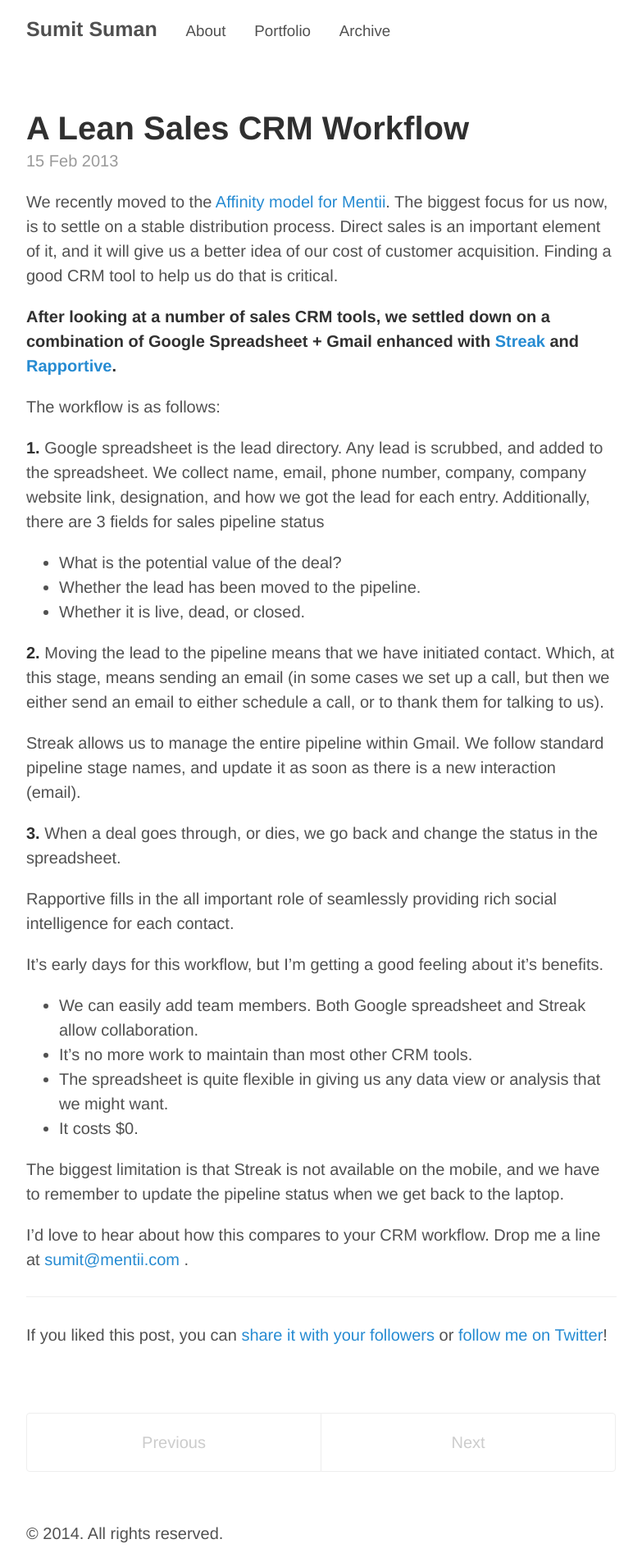
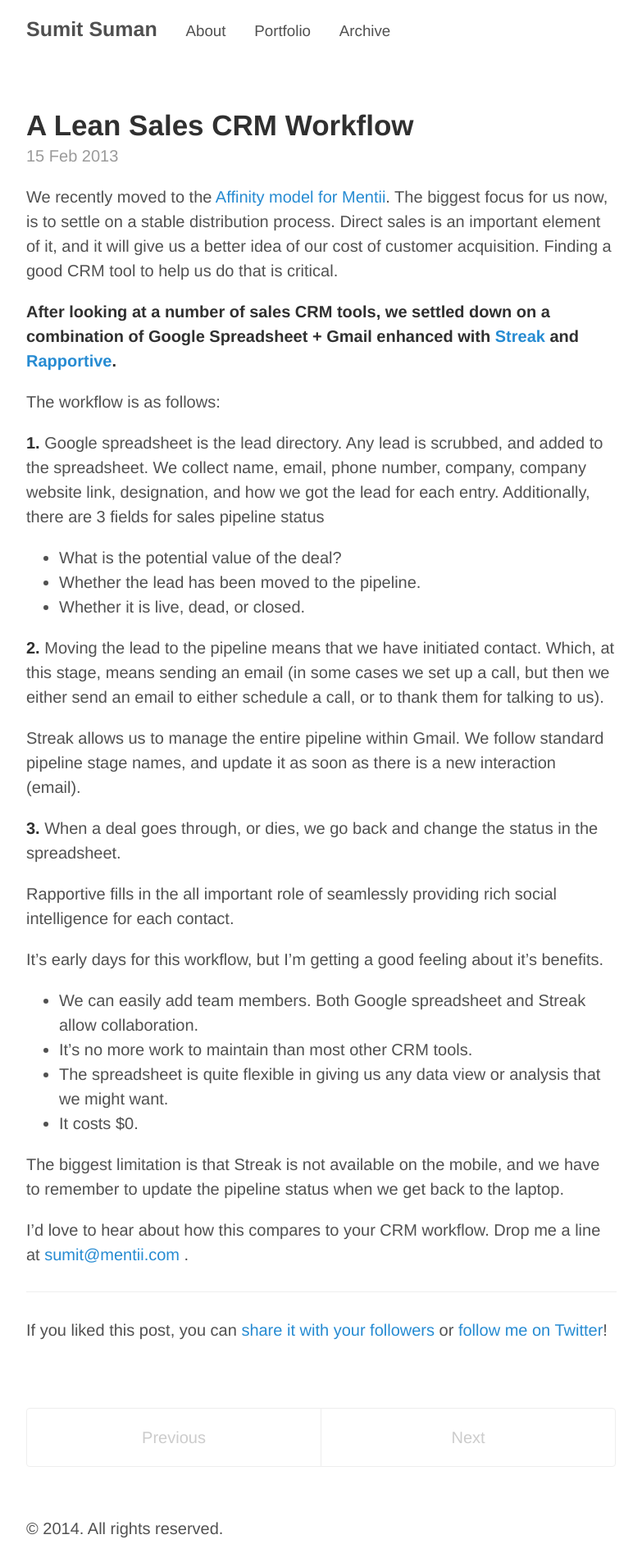
Before and after one commit to sumitsuman/sumitsuman.github.io, a Jekyll site: the page built from index.html, in a window 1280 px wide. Shown: the whole page at 82% size, without its empty margins (248-1031 px from the left). Built offline with Jekyll 4.4.1, drawn with Linux system fonts in a browser that asks for light colours; Markdown is read by kramdown in place of the engine named in the settings; the list of posts is cut into pages by our own code.

Commit message:
CSS Edits-1

```diff
--- a/public/css/poole.css
+++ b/public/css/poole.css
@@ -88,7 +88,7 @@
   text-rendering: optimizeLegibility;
 }
 h1 {
-  font-size: 2rem;
+  font-size: 1.75rem;
 }
 h2 {
   margin-top: 1rem;
@@ -162,9 +162,9 @@
 pre {
   display: block;
   margin-top: 0;
-  margin-bottom: 1rem;
-  padding: 1rem;
-  font-size: .8rem;
+  margin-bottom: 0.8rem;
+  padding: 0.8rem;
+  font-size: .6rem;
   line-height: 1.4;
   white-space: pre;
   white-space: pre-wrap;
```
